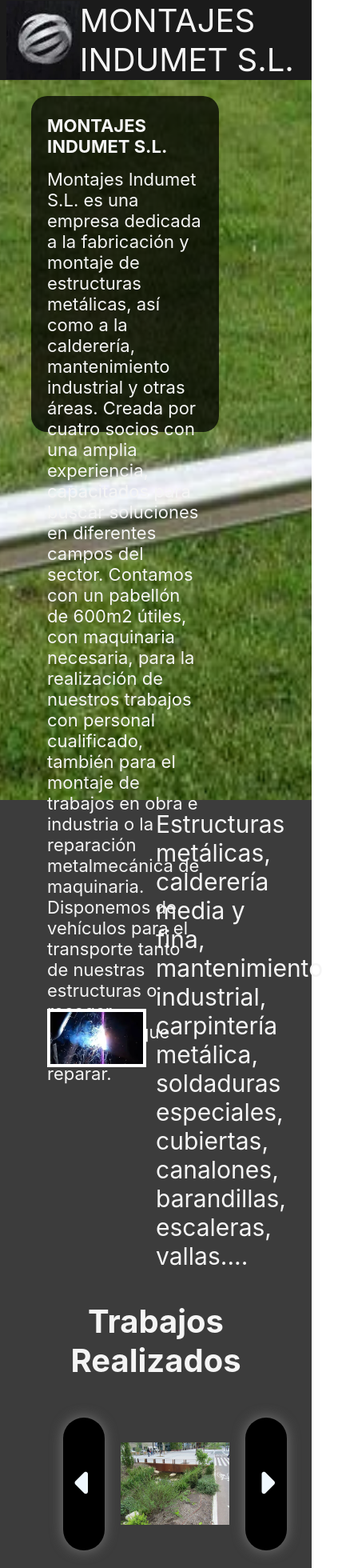
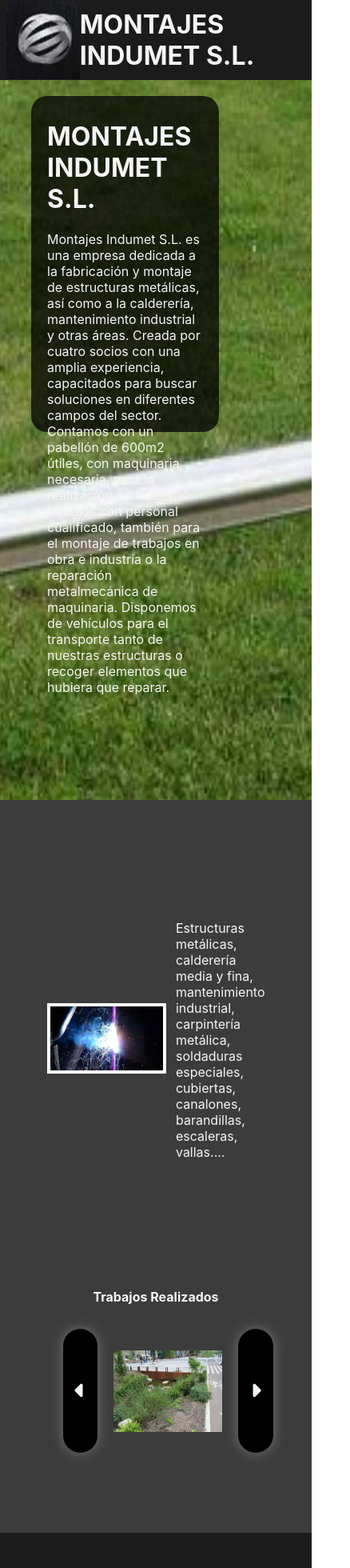
Before and after one commit to Oliver343/montajes-indumet-sl, a React (Create React App) app: page / in a window 390 px wide. Shown: the top 1960 px of the page at 80% size, 438 px wide, since content can reach past the window. Built offline with nearby package versions, Linux system fonts and the light colour scheme.

Commit message:
better spacing for mobile

```diff
--- a/src/components/Header.jsx
+++ b/src/components/Header.jsx
@@ -4,7 +4,7 @@
     return (
         <div className="header">
             <img src={logo} alt="" />
-            MONTAJES INDUMET S.L.
+            <h1>MONTAJES INDUMET S.L.</h1>
         </div>
     )
 }
--- a/src/pages/WholeSite.css
+++ b/src/pages/WholeSite.css
@@ -1,6 +1,5 @@
 * {
     /* border: red 2px dashed; */
-    font-size: 22px;
 }
 
 .wholesite-body {
@@ -13,7 +12,6 @@
     background-color: rgb(27, 27, 27);
     color: whitesmoke;
     height: 100px;
-    font-size: 40px;
     display: flex;
     align-items: center;
     padding-left: 2%;
@@ -25,7 +23,7 @@
 }
 
 .title-text {
-    font-size: 40px;
+    font-size: inherit;
 }
 
 .poster-board {
@@ -63,7 +61,6 @@
 }
 
 .body-text {
-    font-size: 30px;
     width: 50%;
     padding-left: 20px;
 }
@@ -104,7 +101,7 @@
 }
 
 .contact-inner {
-    font-size: 26px;
+    font-size: inherit;
     border: white 2px solid;
     padding: 20px;
     border-radius: 20px;
```
